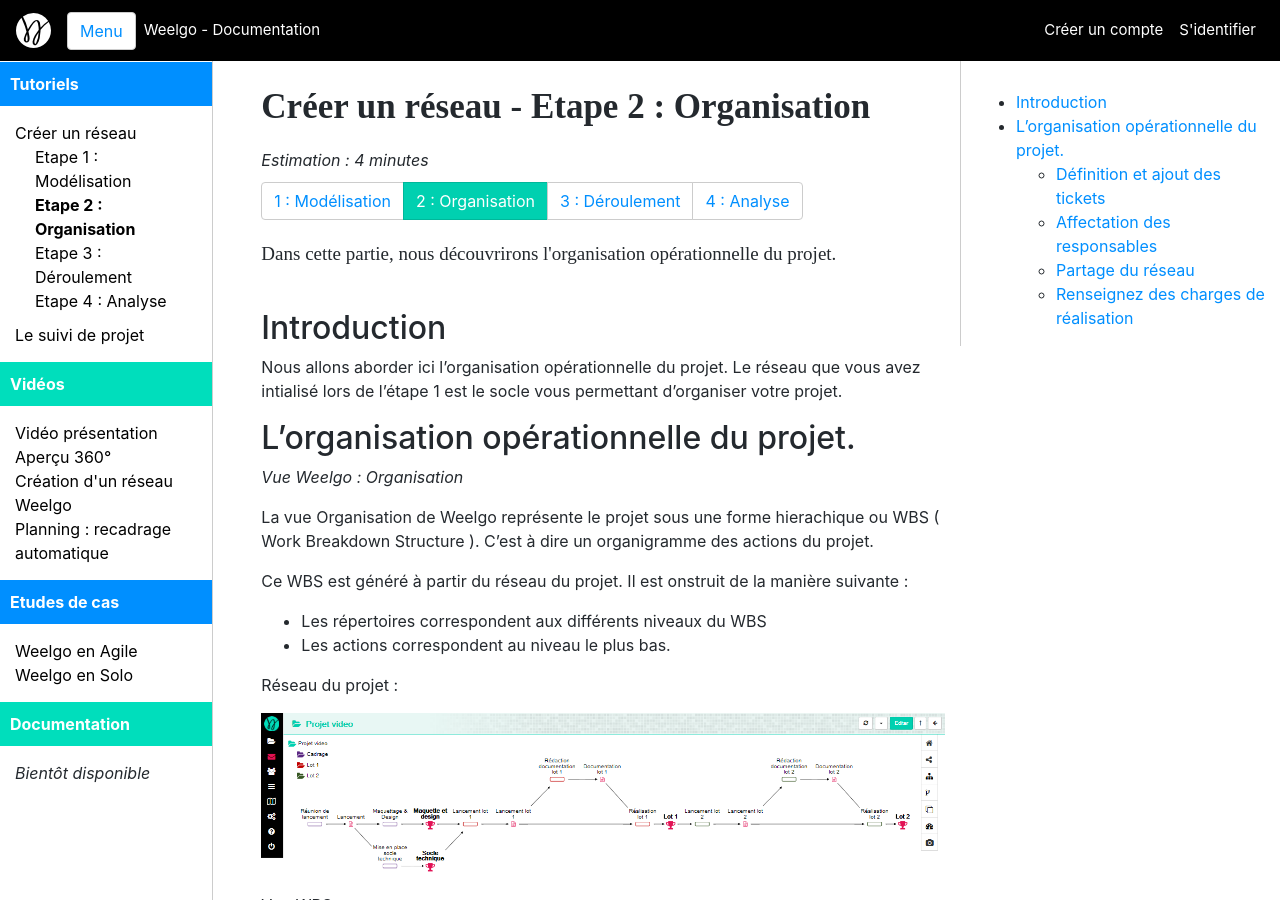
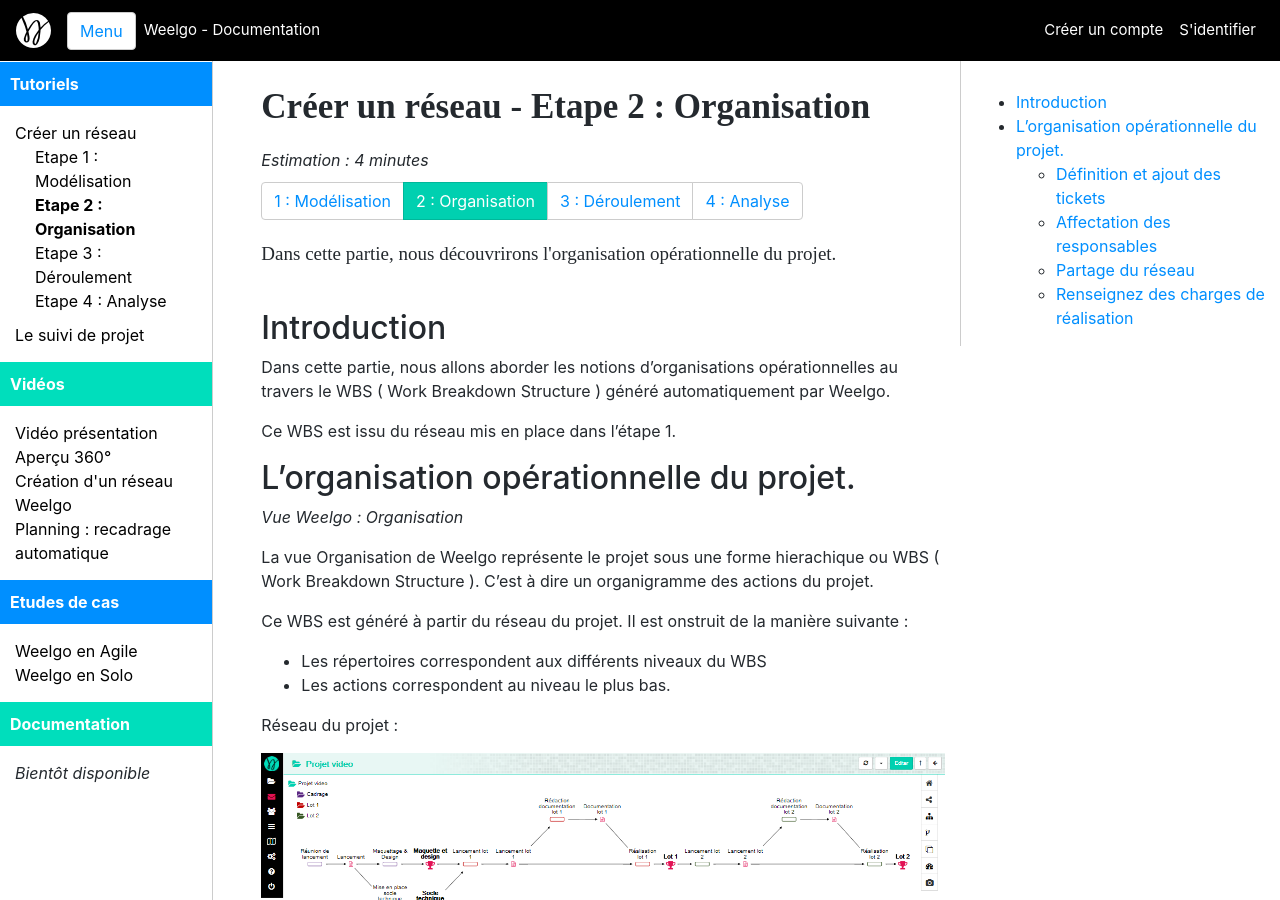
Before and after one commit to Weelgo/weelgo.github.io, a Jekyll site: the page built from fr/tutoriels/creationReseau_etp2_organisation.md, in a window 1280 px wide and 900 px high. Built offline with Jekyll 4.4.1, drawn with Linux system fonts in a browser that asks for light colours.

Commit message:
Update creationReseau_etp2_organisation.md

```diff
--- a/fr/tutoriels/creationReseau_etp2_organisation.md
+++ b/fr/tutoriels/creationReseau_etp2_organisation.md
@@ -10,7 +10,10 @@
 
 ## Introduction
 
-Nous allons aborder ici l'organisation opérationnelle du projet. Le réseau que vous avez intialisé lors de l'étape 1 est le socle vous permettant d'organiser votre projet.
+Dans cette partie, nous allons aborder les notions d'organisations opérationnelles au travers le WBS ( Work Breakdown Structure ) généré automatiquement par Weelgo.
+
+Ce WBS est issu du réseau mis en place dans l'étape 1.
+
 
 ## L'organisation opérationnelle du projet.
 
```
